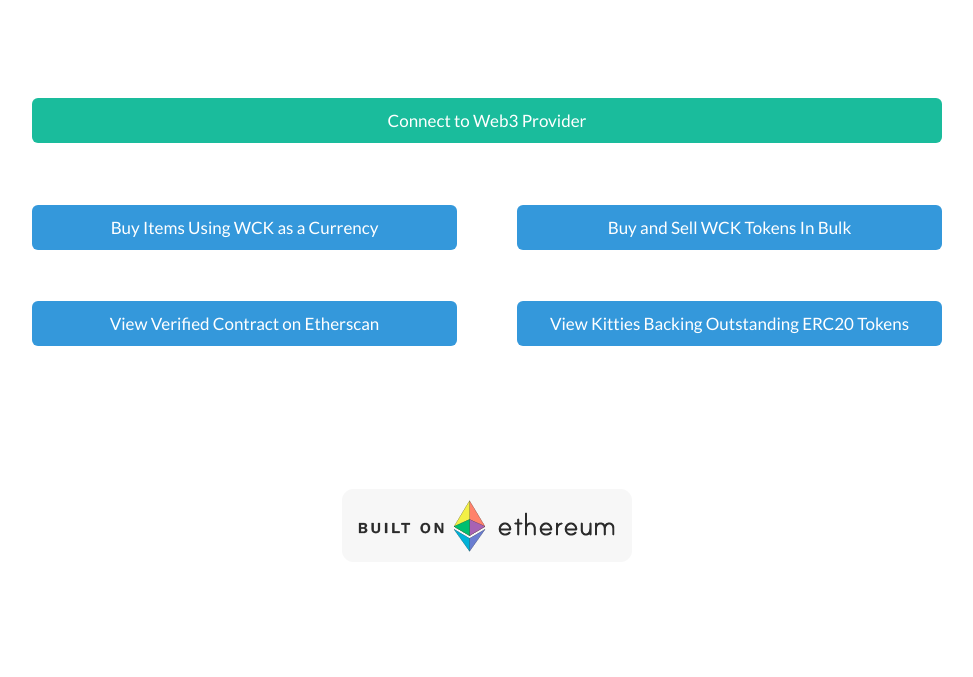
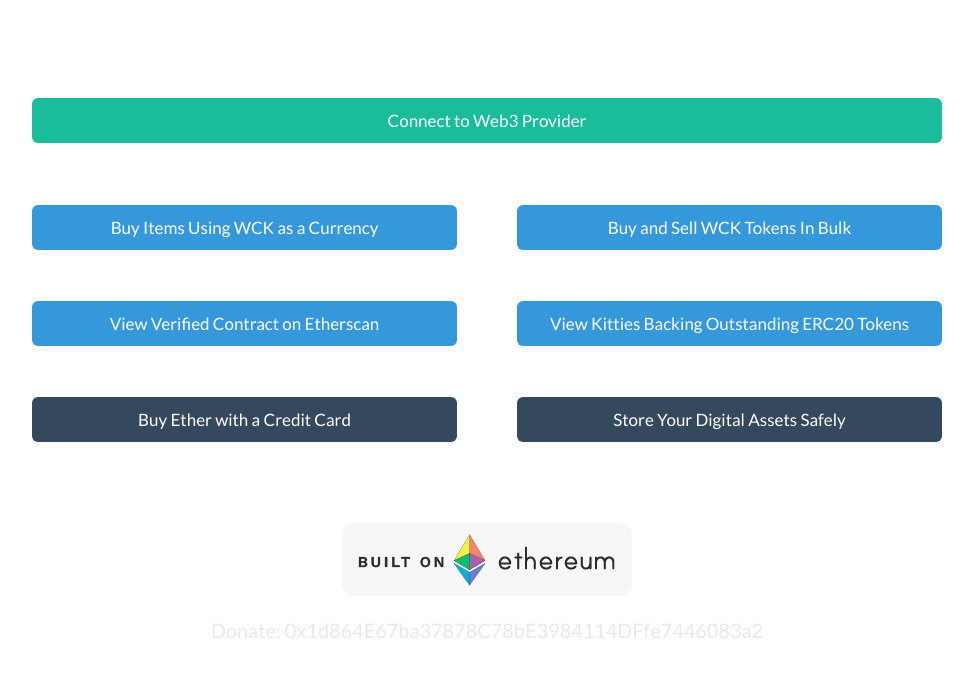
Before and after one commit to mikedemarais/wck, a plain HTML site: page index.html in a window 1280 px wide. Shown: the part 193-870 px from the top of the page, without its empty margins (153-1126 px from the left). Drawn offline with nearby package versions, Linux system fonts and the light colour scheme.

Commit message:
Added affiliate links

```diff
--- a/index.html
+++ b/index.html
@@ -777,6 +777,24 @@
             </center>
           </div> <!-- /viewLockedKitties -->
         </div> <!-- /demoRow -->
+        <br/>
+        <div class="row demo-row">
+          <div class="col coinbaseReferral">
+            <center>
+              <div class="col">
+                <a href="https://www.coinbase.com/join/johnso_be5" target="_blank" rel="noopener noreferrer" class="btn btn-block btn-lg btn-inverse">Buy Ether with a Credit Card</a>
+              </div>
+            </center>
+          </div> <!-- /viewVerifiedContract -->
+          <br/>
+          <div class="col ledgerReferral">
+            <center>
+              <div class="col">
+                <a href="https://shop.ledger.com/pages/ledger-nano-x?r=57a7ba3f00b7" target="_blank" rel="noopener noreferrer" class="btn btn-block btn-lg btn-inverse">Store Your Digital Assets Safely</a>
+              </div>
+            </center>
+          </div> <!-- /viewLockedKitties -->
+        </div> <!-- /demoRow -->
       </div> <!-- /infoForApp -->
       <div class="viewTransactionOnEtherscan" style="display: none;">
           <div class="row demo-row">
@@ -805,10 +823,14 @@
           </div> <!-- /demoRow -->
       </div> <!-- /viewTransactionOnEtherscan -->
       <br></br>
-      <br></br>
       <div class="col builtOnEthereum">
         <center>
           <img src="BuiltOnEthereum.png" alt="Built On Ethereum">
+        </center>
+        <center>
+            <h6 class="demo-text-box">
+              <div><small>Donate: 0x1d864E67ba37878C78bE3984114DFfe7446083a2</small></div>
+            </h6>
         </center>
       </div>
       <br></br>
```
